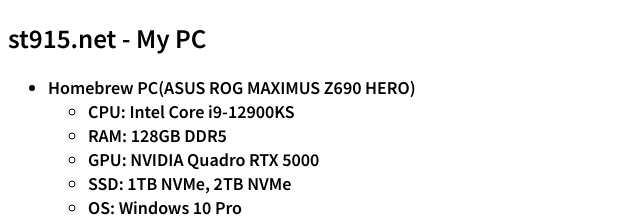
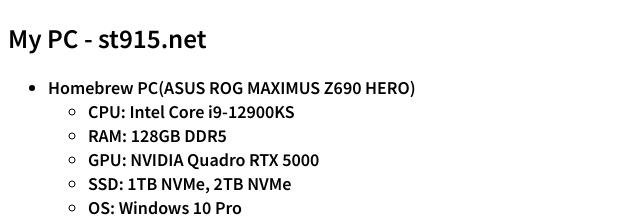
Before and after one commit to t-sasaki915/t-sasaki-net, a Jekyll site: the page built from docs/pcs/en/index.md, in a window 1280 px wide. Shown: the top 220 px of the page, without its empty margins (0-640 px from the left). Built offline with Jekyll 4.4.1, drawn with Linux system fonts in a browser that asks for light colours; Markdown is read by kramdown in place of the engine named in the settings.

```diff
--- a/docs/pcs/en/index.md
+++ b/docs/pcs/en/index.md
@@ -5,7 +5,7 @@ lang: en
 ja_page: /pcs/
 ---
 
-## st915.net - My PC
+## My PC - st915.net
 
 - Homebrew PC(ASUS ROG MAXIMUS Z690 HERO)
   - CPU: Intel Core i9-12900KS
```
